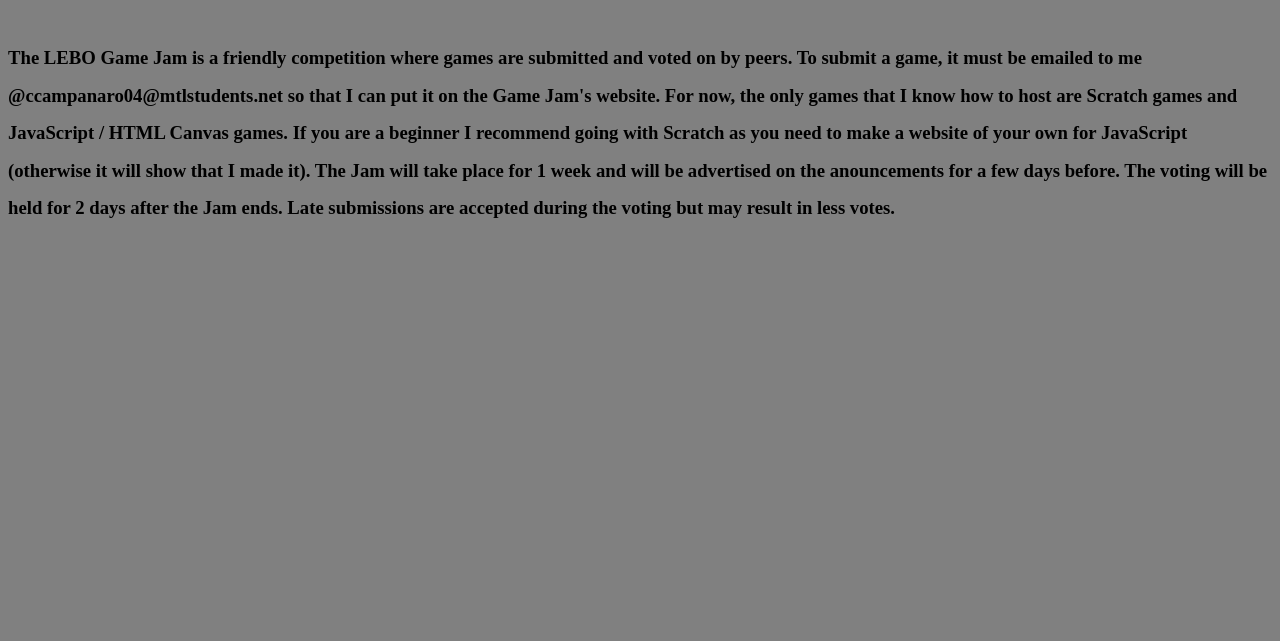
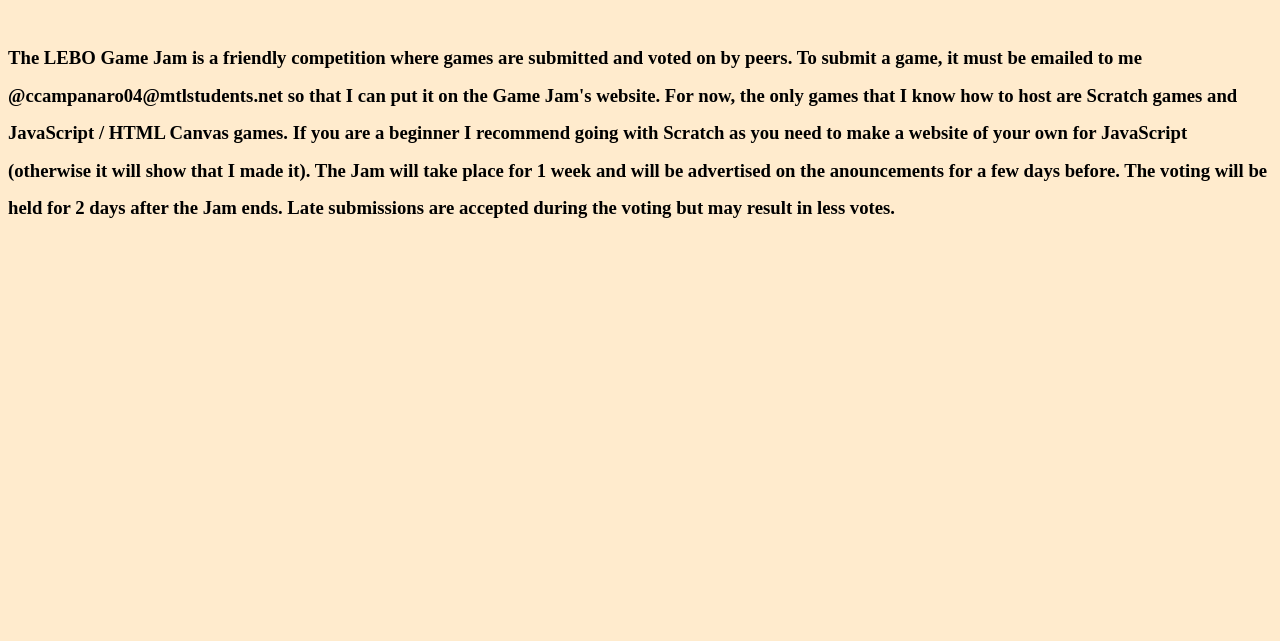
Before and after one commit to Pekka-Legend/GameJamRules, a plain HTML site: page index.html in a window 1280 px wide. Shown: the part 159-800 px from the top of the page. Drawn offline with Linux system fonts and the light colour scheme.

Commit message:
Update index.html

```diff
--- a/index.html
+++ b/index.html
@@ -3,7 +3,7 @@
     h1 {text-align: center; color: black; font-size: 80px;}
     h2 {color: black; font-size: 60px;}
     h3 {color: black; font-size: 50; line-height: 2}
-    body {background-color: grey}
+    body {background-color: blanchedalmond}
 </style>
 <head>
     <title>LEBO Game Jam Rules</title>
```
